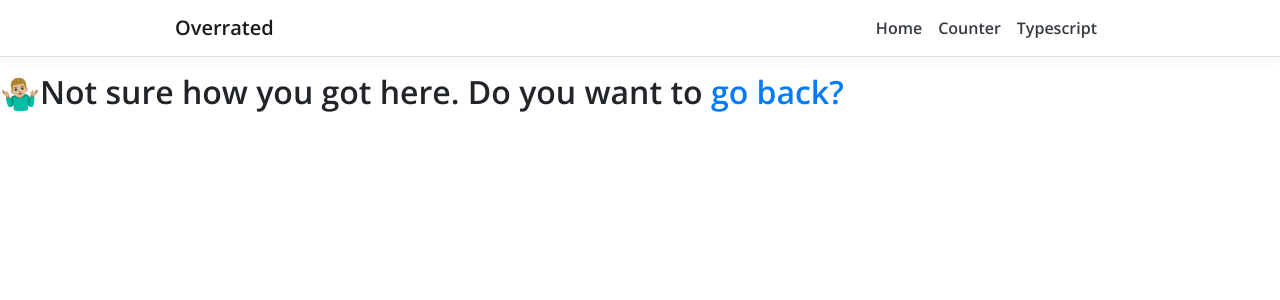
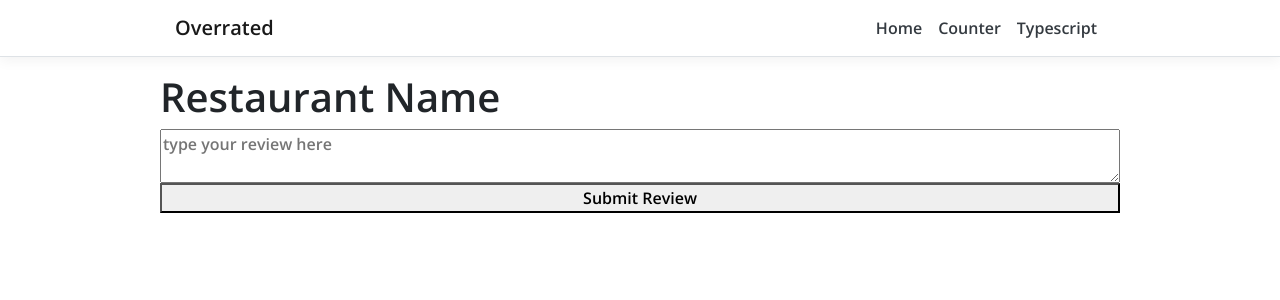
Before and after one commit to Hendrixm7/overrated, a React (Create React App) app in the folder ClientApp/: page /leave-a-review in a window 1280 px wide. Shown: the top 300 px of the page. Built offline with nearby package versions, Linux system fonts and the light colour scheme.

Commit message:
Add Review Page

```diff
--- a/ClientApp/src/App.jsx
+++ b/ClientApp/src/App.jsx
@@ -8,6 +8,7 @@ import HeyWorld from './pages/_template/HeyWorld'
 import NotFound from './pages/NotFound'
 import { PDP } from './pages/PDP'
 import { initIcons } from './helpers'
+import { ReviewPage } from './pages/ReviewPage'
 
 import './styles/main.scss'
 
@@ -23,6 +24,7 @@ export default class App extends Component {
           <Route exact path="/" component={Home} />
           <Route exact path="/search" component={SRP} />
           <Route path="/restaurant/:id" component={PDP} />
+          <Route path="/leave-a-review" component={ReviewPage} />
           <Route exact path="/counter" component={HelloWorld} />
           <Route exact path="/typescript" component={HeyWorld} />
           <Route exact path="*" component={NotFound} />
--- a/ClientApp/src/pages/PDP.jsx
+++ b/ClientApp/src/pages/PDP.jsx
@@ -1,9 +1,15 @@
 import React, { useEffect, useState } from 'react'
 import axios from 'axios'
+import { useHistory } from 'react-router-dom'
 import { FontAwesomeIcon } from '@fortawesome/react-fontawesome'
 
 export function PDP(props) {
+  const history = useHistory()
   const [restaurantResult, setRestaurantResult] = useState({})
+
+  const handleReviewClick = () => {
+    history.push(`/leave-a-review?id=${restaurantResult.id}`)
+  }
 
   useEffect(() => {
     const id = props.match.params.id
@@ -17,6 +23,9 @@ export function PDP(props) {
       <div className="hero-banner"></div>
       <div className="body-content">
         <h1 className="restaurant-name">{restaurantResult.name}</h1>
+        <button className="review-button" onClick={handleReviewClick}>
+          Leave a Review
+        </button>
         <div className="restaurant-rating">
           <div className="smiley-wrapper">
             <span>30%</span>
--- /dev/null
+++ b/ClientApp/src/pages/ReviewPage.jsx
@@ -0,0 +1,11 @@
+import React from 'react'
+
+export function ReviewPage() {
+  return (
+    <div className="review-page">
+      <h1 className="restaurant-name">Restaurant Name</h1>
+      <textarea placeholder="type your review here" />
+      <button>Submit Review</button>
+    </div>
+  )
+}
--- a/ClientApp/src/styles/components/_pdp.scss
+++ b/ClientApp/src/styles/components/_pdp.scss
@@ -18,6 +18,9 @@
     margin: 0 auto;
     .restaurant-name {
       text-transform: capitalize;
+    }
+    .review-button {
+      background-color: #eee;
     }
     .restaurant-rating {
       .smiley-wrapper {
--- /dev/null
+++ b/ClientApp/src/styles/components/_review-page.scss
@@ -0,0 +1,6 @@
+.review-page {
+  max-width: 960px;
+  margin: 0 auto;
+  display: flex;
+  flex-direction: column;
+}
--- a/ClientApp/src/styles/main.scss
+++ b/ClientApp/src/styles/main.scss
@@ -5,3 +5,4 @@
 @import 'components/home';
 @import 'components/srp';
 @import 'components/pdp';
+@import 'components/review-page';
```
